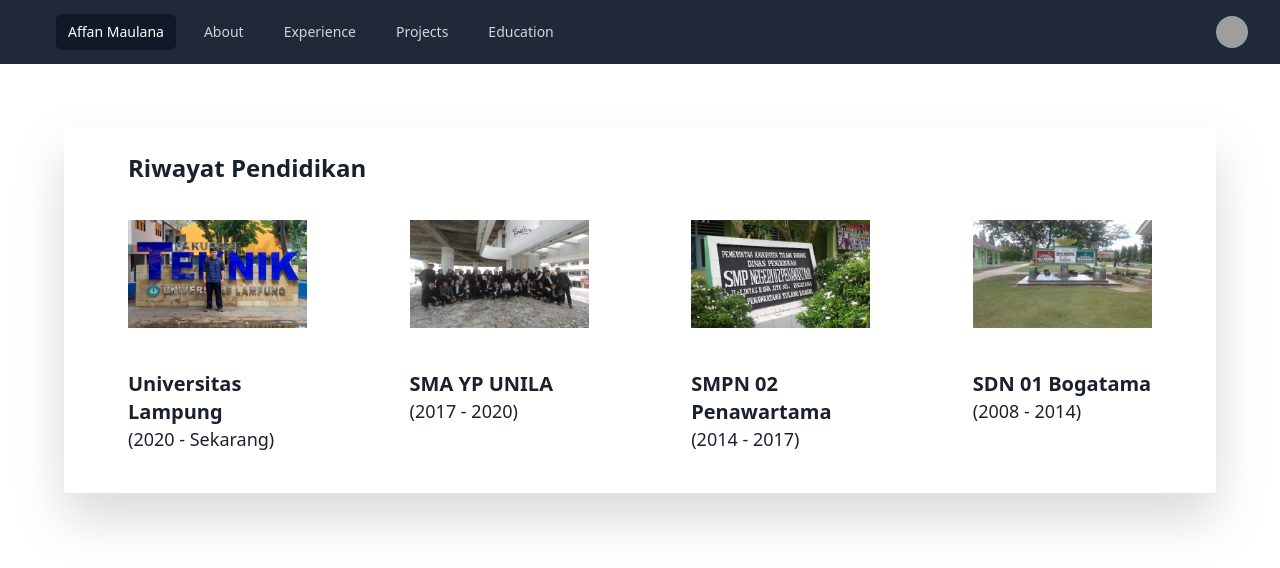
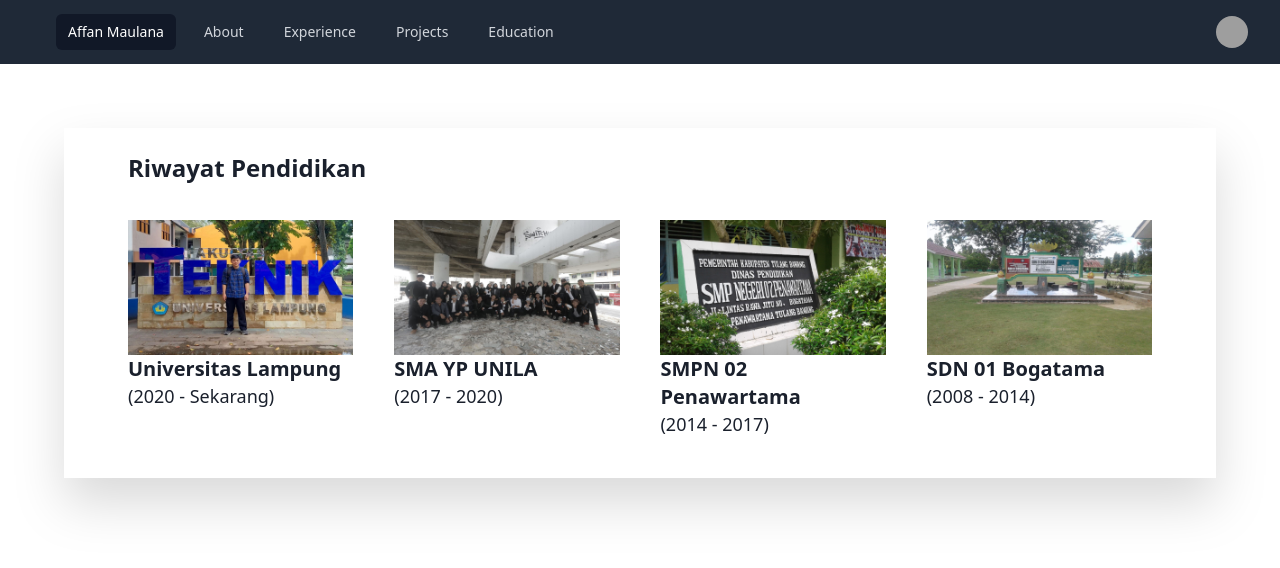
Before and after one commit to KodingAffanMaulana/my-portof, a React (Create React App) app: page /education in a window 1280 px wide. Shown: the top 568 px of the page. Built offline with nearby package versions, Linux system fonts and the light colour scheme; grey boxes are pictures that could not be loaded.

Commit message:
update responsive

```diff
--- a/src/Routes/Education.jsx
+++ b/src/Routes/Education.jsx
@@ -12,30 +12,30 @@
             <div className="drop-shadow-2xl">
                 <section id="education" class="px-8 pb-8 sm:px-16 sm:pb-8 bg-white">
                     <h1 class="font-bold text-[16px] sm:text-2xl text-lime-1000 pt-6 pb-1 sm:pb-3">Riwayat Pendidikan</h1><br />
-                    <div class="sm:flex-col md:flex-col lg:flex-row flex flex-col gap-[10%]">
+                    <div class="sm:flex-col lg:text-[2px] md:flex-col lg:flex-row flex flex-col gap-[2%]">
                         <article>
-                            <Box w='100%' h='150px'>
-                                <img src={unila} alt="unila" style={{objectFit:"cover"}}/>
+                            <Box w='100%'>
+                                <img src={unila} alt="unila" style={{"object-fit": "cover"}}/>
                             </Box>
                             <h2 class="font-bold text-[13px] sm:text-xl">Universitas Lampung</h2>
                             <p class="text-[10px] sm:text-[18px] sm:font-medium pb-2">(2020 - Sekarang)</p>
-                        </article>
+                        </article><br />
                         <article>
-                            <Box w='100%' h='150px'>
+                            <Box w='100%'>
                                 <Image src={sma} alt="sma" style={{"object-fit": "cover"}}/>
                             </Box>
                             <h2 class="font-bold text-[13px] sm:text-xl">SMA YP UNILA</h2>
                             <p class="text-[10px] sm:text-[18px] sm:font-medium pb-2">(2017 - 2020)</p>
-                        </article>
+                        </article><br />
                         <article>
-                            <Box w='100%' h='150px'>
+                            <Box w='100%'>
                                 <Image src={smp} alt="unila" className="gambar"/>
                             </Box>
                             <h2 class="font-bold text-[13px] sm:text-xl">SMPN 02 Penawartama</h2>
                             <p class="text-[10px] sm:text-[18px] sm:font-medium pb-2">(2014 - 2017)</p>
-                        </article>
+                        </article><br />
                         <article>
-                            <Box w='100%' h='150px'>
+                            <Box w='100%'>
                                 <Image src={sd} alt="unila" className="gambar"/>
                             </Box>
                             <h2 class="font-bold text-[13px] sm:text-xl">SDN 01 Bogatama</h2>
```
